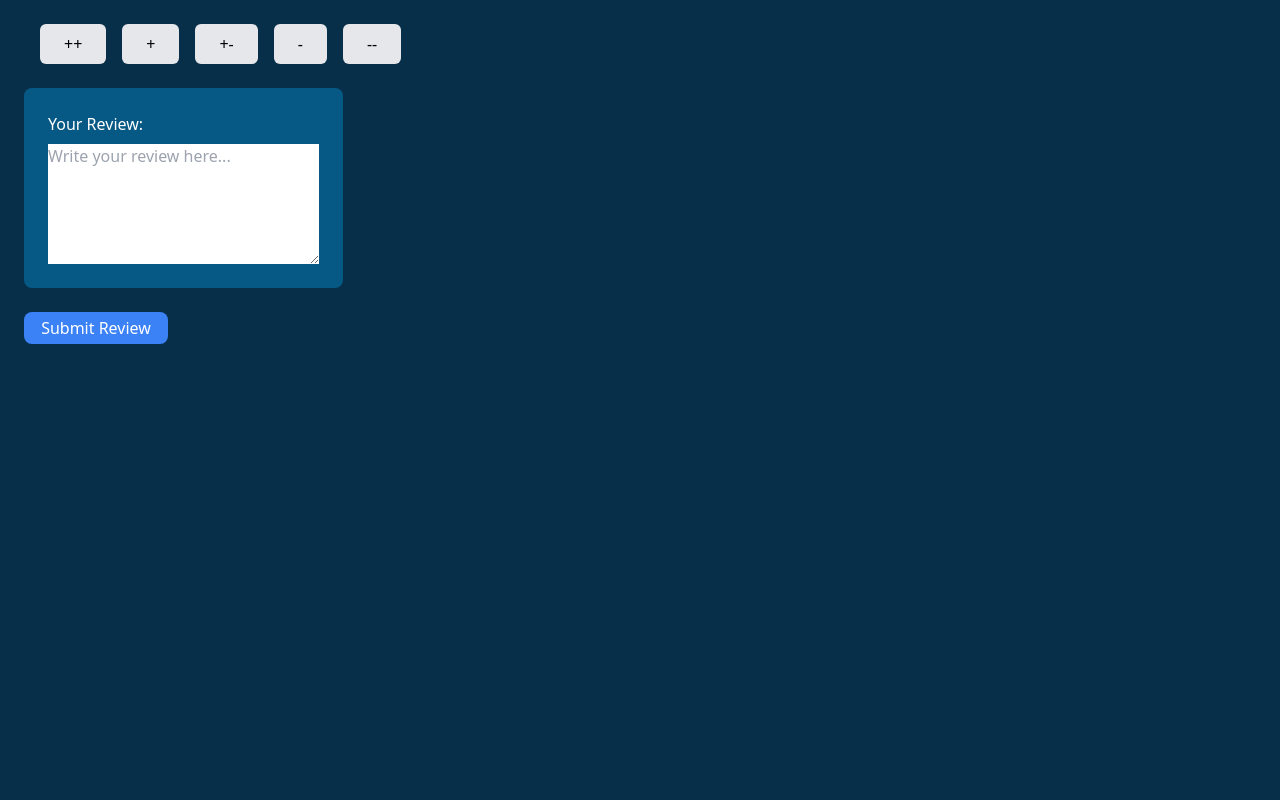
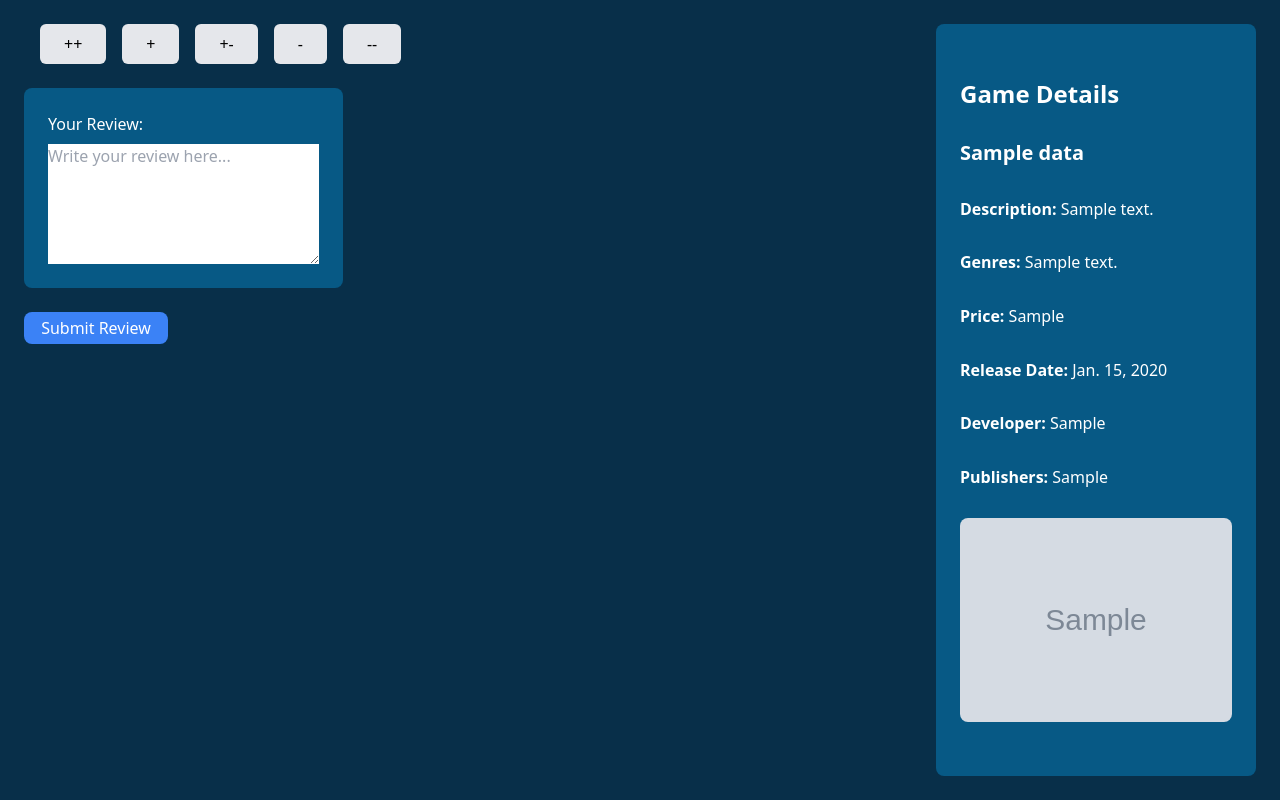
Before and after one commit to ILaskov/SteamReview-Rewrite, a Django app: page /NewReview/1267910/ in a window 1280 px wide. Run offline with Django 5.2, Linux system fonts and the light colour scheme; tables that the repository leaves empty hold one stand-in row (values such as "Sample post"); grey boxes marked "Sample" are stand-in pictures; a database or web service that is not in the repository returns one stand-in record (values such as "Sample title"); data that the repository does not hold is empty.

Commit message:
Added game details to new review page

```diff
--- a/SteamReview_Rewrite/SteamReview/views.py
+++ b/SteamReview_Rewrite/SteamReview/views.py
@@ -22,7 +22,6 @@ def GameSelection(request):
     game_details = None
 
     if request.method == 'POST':
-        #Showing game details after selecting game
         #Getting data from steam site to then display on mine site
         app_id = request.POST.get('game_choice')
         url = f"http://store.steampowered.com/api/appdetails?appids={app_id}"
@@ -43,6 +42,17 @@ def GameSelection(request):
 
 #Page to write your review
 def NewReview(request, app_id):
+    # Getting data from steam site to then display on mine site
+    if app_id:
+        url = f"http://store.steampowered.com/api/appdetails?appids={app_id}"
+        try:
+            response = requests.get(url, timeout=10)
+            response.raise_for_status()
+            api_data = response.json()
+            game_details = api_data.get(str(app_id), {}).get('data', {})
+        except requests.RequestException as e:
+            game_details = {'error': str(e)}
+
     if request.method == 'POST':
         review_text = request.POST.get('review_text')
         rating = request.POST.get('rating')
@@ -81,6 +91,7 @@ def NewReview(request, app_id):
 
     return render(request, 'NewReview.html', {
         'app_id': app_id,
+        'game_details': game_details,
     })
 
 #Page that shows review
--- a/SteamReview_Rewrite/templates/GameSelection.html
+++ b/SteamReview_Rewrite/templates/GameSelection.html
@@ -6,7 +6,7 @@
     {% load static %}
     <link rel="stylesheet" href="{% static 'css/output.css' %}" type="text/css">
 </head>
-<body class="font-sans bg-sky-950 flex">
+<body class="font-sans bg-sky-950 flex flex-col justify-center items-center h-screen">
     {# Searching for game #}
     <form method="get" class="bg-sky-800 flex flex-col p-6 m-6 rounded-lg w-64">
         <label for="search" class="text-white mb-2">Search for Game:</label>
--- a/SteamReview_Rewrite/templates/NewReview.html
+++ b/SteamReview_Rewrite/templates/NewReview.html
@@ -76,5 +76,37 @@
         {# Button to submit your review #}
         <button type="submit" class="h-6 w-36 h-8 ml-6 rounded-lg text-white text-center transition duration-500 ease-in-out bg-blue-500 hover:bg-green-500 transform hover:-translate-y-1 hover:scale-110">Submit Review</button>
     </form>
+
+    {# Game details #}
+    <div class="w-1/4 bg-sky-800 text-white flex flex-col rounded-lg m-6 p-6 fixed right-0 top-0 h-full justify-evenly" style="height: calc(100vh - 3rem);">
+        {% if game_details %}
+            <p class="text-2xl"><strong>Game Details</strong></p>
+            {% if game_details.error %}
+                <p>Error: {{ game_details.error }}</p>
+            {% else %}
+                <p class="text-xl"><strong>{{ game_details.name }}</strong></p>
+                <p><strong>Description:</strong> {{ game_details.short_description }}</p>
+                <p>
+                    <strong>Genres:</strong>
+                    {% for genre in game_details.genres %}
+                        {{ genre.description }}{% if not forloop.last %}, {% endif %}
+                    {% endfor %}
+                </p>
+                <p>
+                    <strong>Price:</strong>
+                    {% if game_details.price_overview %}
+                        {{ game_details.price_overview.final_formatted }}
+                    {% else %}
+                        Free
+                    {% endif %}
+                </p>
+                <p><strong>Release Date:</strong> {{ game_details.release_date.date }}</p>
+                <p><strong>Developer:</strong> {{ game_details.developers.0 }}</p>
+                <p><strong>Publishers:</strong> {{ game_details.publishers.0 }}</p>
+                <img src="{{ game_details.header_image }}" alt="{{ game_details.name }}" class="w-auto rounded-lg"/>
+            {% endif %}
+        {% endif %}
+    </div>
+
 </body>
 </html>
```
Also changed, not shown: SteamReview_Rewrite/db.sqlite3, 1 other file.
